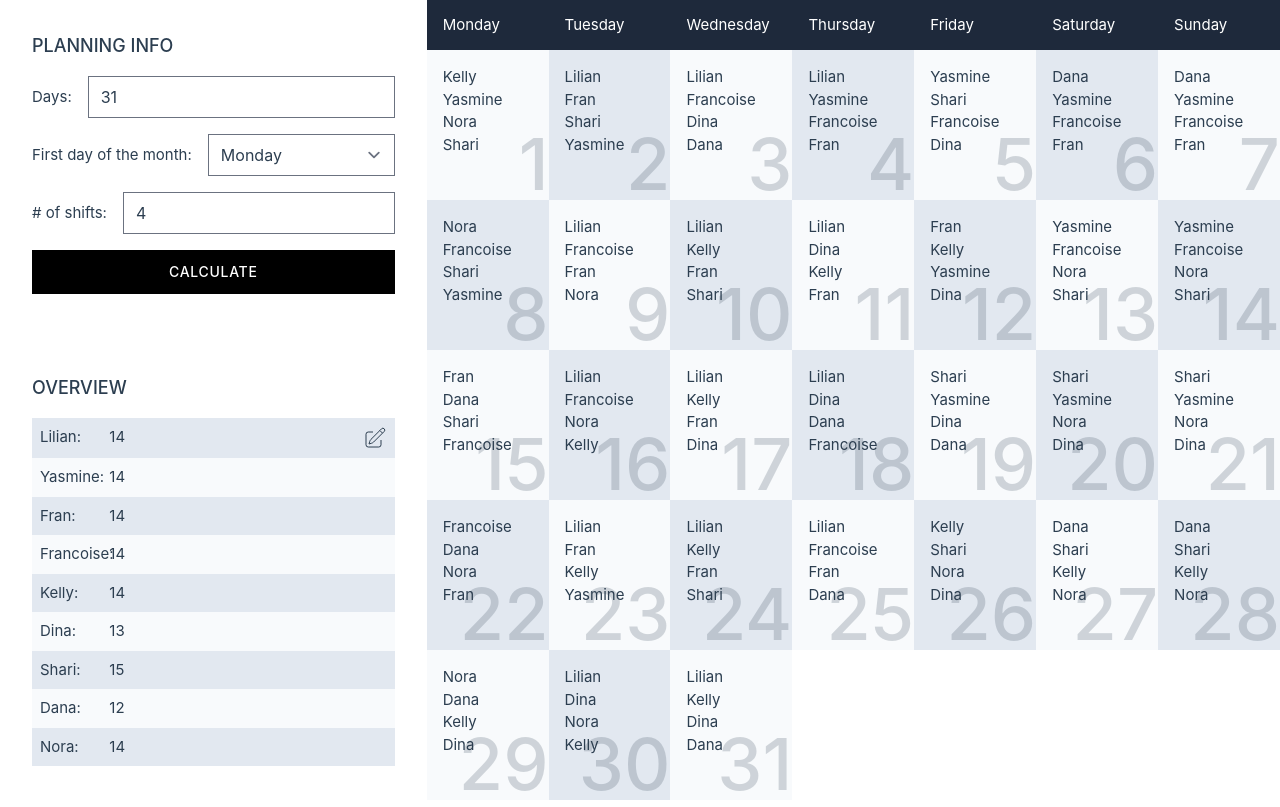
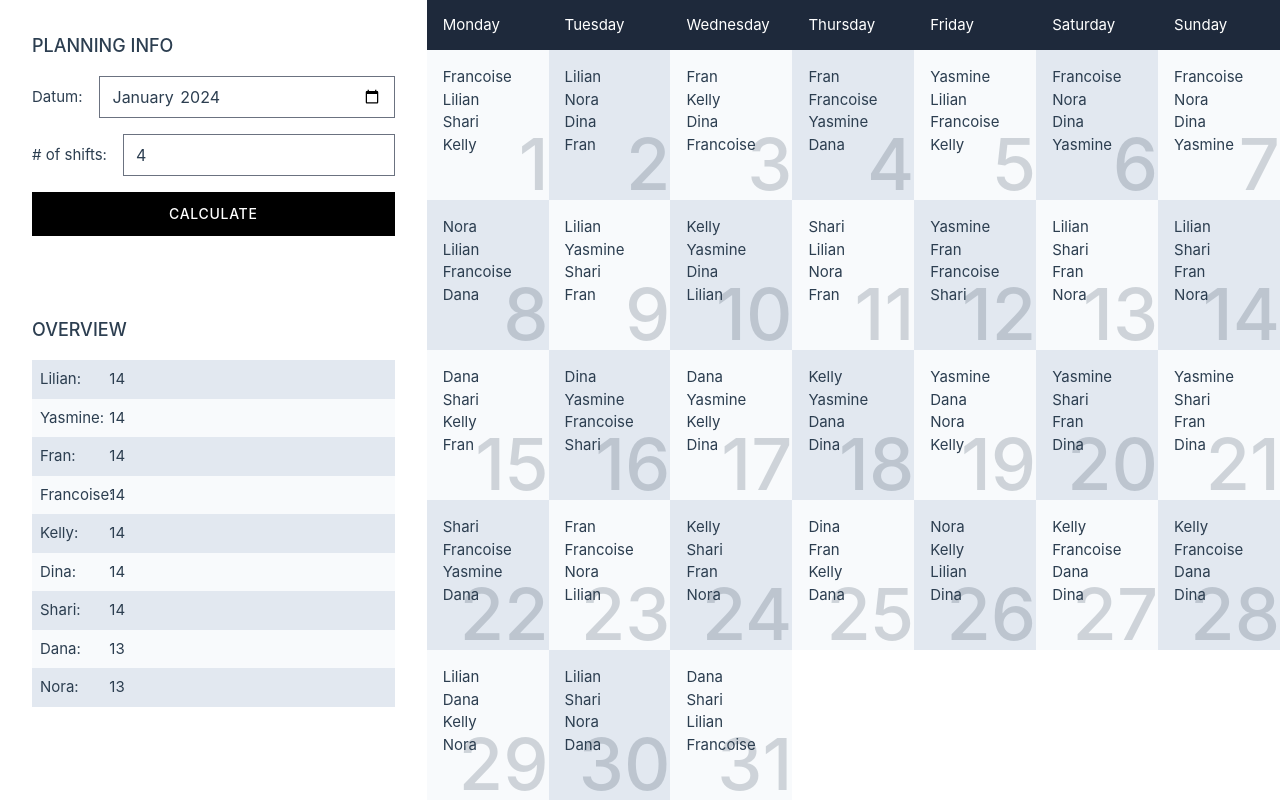
Before and after one commit to kimjanssens/month-planner, a Vue app: page / in a window 1280 px wide. Built offline with nearby package versions, Linux system fonts and the light colour scheme.

Commit message:
Replace days and startday with month picker

```diff
--- a/src/App.vue
+++ b/src/App.vue
@@ -4,21 +4,17 @@
       <h2 class="text-lg font-medium uppercase mb-4">Planning Info</h2>
       <form class="mb-20">
         <div class="flex items-center gap-4 mb-4">
-          <label for="days" class="flex-shrink-0">Days:</label>
-          <input type="number" id="days" name="days" v-model="days" class="w-full" />
+          <label for="datepicker" class="flex-shrink-0">Datum:</label>
+          <input
+            type="month"
+            id="datepicker"
+            name="datepicker"
+            lang="nl"
+            v-model="datepicker"
+            class="w-full"
+          />
         </div>
-        <div class="flex items-center gap-4 mb-4">
-          <label for="firstDayOfTheMonth" class="flex-shrink-0">First day of the month:</label>
-          <select v-model="firstDayOfTheMonth" id="firstDayOfTheMonth" class="w-full">
-            <option :value="0">Monday</option>
-            <option :value="1">Tuesday</option>
-            <option :value="2">Wednesday</option>
-            <option :value="3">Thursday</option>
-            <option :value="4">Friday</option>
-            <option :value="5">Saturday</option>
-            <option :value="6">Sunday</option>
-          </select>
-        </div>
+
         <div class="flex items-center gap-4 mb-4">
           <label for="slots" class="flex-shrink-0"># of shifts:</label>
           <input type="number" id="slots" name="slots" v-model="slots" class="w-full" />
@@ -83,7 +79,6 @@
         :key="day.dayNumber"
         :day="day"
         :days-of-the-week="DAYS_OF_THE_WEEK"
-        :first-day-of-the-month="firstDayOfTheMonth"
         :active-user="activeUser"
         :employees="employees"
         @selected-day="toggleActiveUserWorkday"
@@ -99,11 +94,7 @@ import CalendarDay from '@/components/CalendarDay.vue'
 import { DAYS_OF_THE_WEEK } from '@/utils/constants'
 
 const employees = ref([
-  {
-    name: 'Lilian',
-    workDays: [2, 3, 4, 9, 10, 11, 16, 17, 18, 23, 24, 25, 30, 31],
-    holidays: []
-  },
+  { name: 'Lilian', workDays: [], holidays: [] },
   { name: 'Yasmine', workDays: [], holidays: [] },
   { name: 'Fran', workDays: [], holidays: [] },
   { name: 'Francoise', workDays: [], holidays: [] },
@@ -114,11 +105,24 @@ const employees = ref([
   { name: 'Nora', workDays: [], holidays: [] }
 ])
 
-const days = ref(31)
-const firstDayOfTheMonth = ref(0)
+const datepicker = ref(
+  `${new Date().getFullYear()}-${new Date().getMonth() < 10 ? '0' + (new Date().getMonth() + 1) : new Date().getMonth() + 1}`
+)
 const slots = ref(4)
 const refreshTable = ref(0)
 const activeUser = ref(null)
+
+const days = computed(() => {
+  const days = []
+  const firstDateOfTheMonth = new Date(datepicker.value)
+
+  while (firstDateOfTheMonth.getMonth() === new Date(datepicker.value).getMonth()) {
+    days.push(new Date(firstDateOfTheMonth))
+    firstDateOfTheMonth.setDate(firstDateOfTheMonth.getDate() + 1)
+  }
+
+  return days
+})
 
 const month = computed(() => {
   const planning = []
@@ -128,17 +132,18 @@ const month = computed(() => {
   const partTimeEmployees = employees.value.filter((employee) => employee.workDays.length > 0)
   const fullTimeEmployees = employees.value.filter((employee) => !employee.workDays.length)
 
-  for (let index = 1; index <= days.value; index++) {
+  days.value.map((d) => {
     const day = {
-      dayNumber: index,
+      dayNumber: d.getDate(),
       employees: [],
-      isWeekend: (index + Number(firstDayOfTheMonth.value)) % 7 === 0
+      dayOfTheWeek: d.getDay(),
+      isSunday: d.getDay() % 7 === 0,
+      isWeekend: d.getDay() % 6 === 0 || d.getDay() % 7 === 0
     }
 
-    if (day.isWeekend && index > 1) {
-      day.employees = [...planning[index - 2].employees]
+    if (day.isSunday && day.dayNumber > 1) {
+      day.employees = [...planning[day.dayNumber - 2].employees]
     } else {
-      //
       // Shuffle the array of full-time employees to make the result more random
       const shuffledEmployees = [...partTimeEmployees, ...shuffle(fullTimeEmployees)]
 
@@ -146,13 +151,14 @@ const month = computed(() => {
         let isWorking = false
 
         // If an employee has a holiday, skip him
-        if (employee.holidays.includes(index)) {
+        if (employee.holidays.includes(day.dayNumber)) {
           return
         }
 
         // Calculate the average working days for employees
         const averageWorkingDays = Math.ceil(
-          (days.value * slots.value - totalPartTimeWorkingDays.value) / fullTimeEmployees.length
+          (days.value.length * slots.value - totalPartTimeWorkingDays.value) /
+            fullTimeEmployees.length
         )
 
         // Makee sure a full-time employee doesn't work more days than the average
@@ -162,7 +168,7 @@ const month = computed(() => {
         // First check if employee has workDays because this is only for part-time employees
         // Then check if the current day is included in the workDays
         if (employee.workDays.length > 0) {
-          if (employee.workDays.includes(index)) {
+          if (employee.workDays.includes(day.dayNumber)) {
             isWorking = true
           } else {
             isWorking = false
@@ -170,7 +176,7 @@ const month = computed(() => {
         }
 
         if (
-          day.employees.length < slots.value &&
+          day.employees.length < (day.isWeekend ? 4 : slots.value) &&
           !day.employees.includes(employee.name) &&
           isWorking
         ) {
@@ -180,7 +186,7 @@ const month = computed(() => {
     }
 
     planning.push(day)
-  }
+  })
 
   return planning
 })
@@ -237,10 +243,8 @@ const toggleActiveUserWorkday = (day) => {
     } else if (employee.holidays.includes(day.dayNumber)) {
       employee.holidays = employee.holidays.filter((d) => d !== day.dayNumber)
     } else {
-      employee.workDays = [
-        ...employeesWorkingDays.value.find((e) => e.name === activeUser.value.name).days,
-        day.dayNumber
-      ]
+      employee.workDays.push(day.dayNumber)
+      // ...employeesWorkingDays.value.find((e) => e.name === activeUser.value.name).days,
     }
 
     return employee
--- a/src/components/CalendarDay.vue
+++ b/src/components/CalendarDay.vue
@@ -2,7 +2,7 @@
   <div
     class="p-4 bg-slate-50 odd:bg-slate-200 relative"
     :class="{
-      [daysOfTheWeek[firstDayOfTheMonth].tailwind]: day.dayNumber === 1,
+      [daysOfTheWeek[day.dayOfTheWeek]?.tailwind]: day.dayNumber === 1,
       'cursor-pointer': activeUser
     }"
     @click="$emit('selected-day', day)"
@@ -15,7 +15,7 @@
           (e) =>
             e.name === activeUser?.name &&
             e.holidays.includes(day.dayNumber) &&
-            !e.workingDays.includes(day.dayNumber)
+            !e.workDays.includes(day.dayNumber)
         )
       }"
     >
@@ -42,10 +42,6 @@ defineProps({
     type: Object,
     required: true
   },
-  firstDayOfTheMonth: {
-    type: Number,
-    required: true
-  },
   activeUser: {
     type: Object,
     default: null
--- a/src/utils/constants.js
+++ b/src/utils/constants.js
@@ -1,9 +1,9 @@
 export const DAYS_OF_THE_WEEK = {
-  0: { name: 'Monday', tailwind: 'col-start-1' },
-  1: { name: 'Tuesday', tailwind: 'col-start-2' },
-  2: { name: 'Wednesday', tailwind: 'col-start-3' },
-  3: { name: 'Thursday', tailwind: 'col-start-4' },
-  4: { name: 'Friday', tailwind: 'col-start-5' },
-  5: { name: 'Saturday', tailwind: 'col-start-6' },
-  6: { name: 'Sunday', tailwind: 'col-start-7' }
+  1: { name: 'Monday', tailwind: 'col-start-1' },
+  2: { name: 'Tuesday', tailwind: 'col-start-2' },
+  3: { name: 'Wednesday', tailwind: 'col-start-3' },
+  4: { name: 'Thursday', tailwind: 'col-start-4' },
+  5: { name: 'Friday', tailwind: 'col-start-5' },
+  6: { name: 'Saturday', tailwind: 'col-start-6' },
+  7: { name: 'Sunday', tailwind: 'col-start-7' }
 }
```
